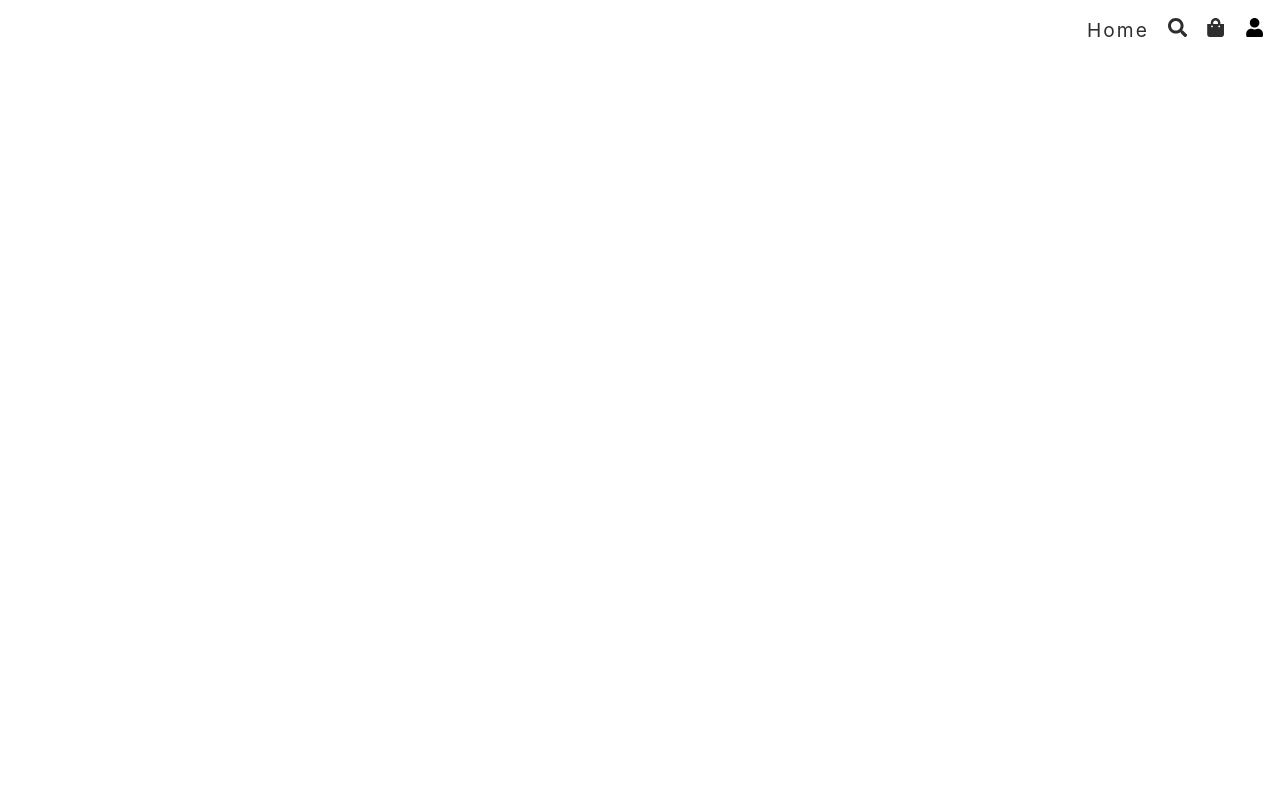
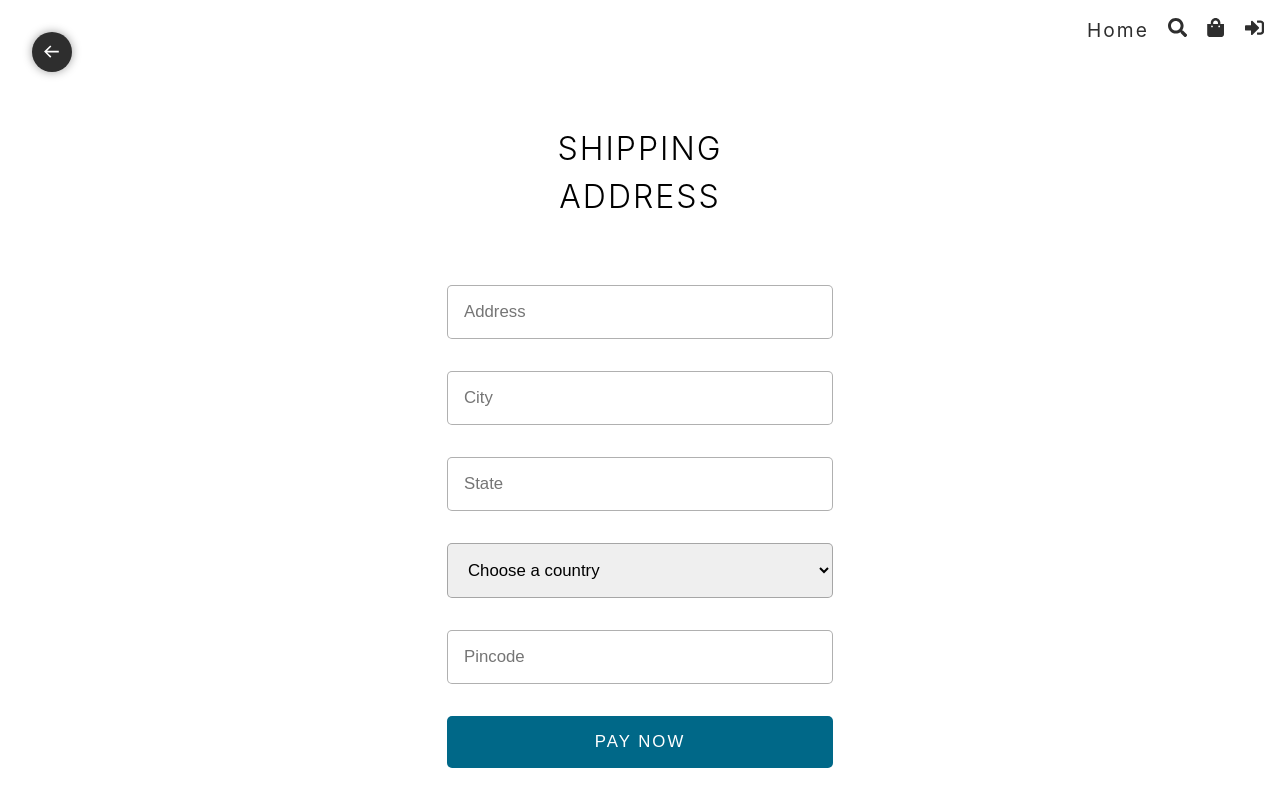
Before and after one commit to ayanhasnain03/eccomerce2024, a React (Vite) app in the folder eccomerce-frontend/: page /shipping in a window 1280 px wide. Before the commit this address had no page. Built offline with nearby package versions, Linux system fonts and the light colour scheme.

Commit message:
shipping form

```diff
--- a/eccomerce-frontend/src/App.tsx
+++ b/eccomerce-frontend/src/App.tsx
@@ -2,9 +2,11 @@
 import { lazy,Suspense } from "react";
 import Loader from "./components/loader";
 import Header from "./components/header";
+
 const  Home =lazy(()=>import("./pages/home"))
 const Search = lazy(()=>import("./pages/search"))
 const Cart = lazy(()=>import("./pages/cart"))
+const Shipping = lazy(()=>import("./pages/shipping"))
 //Admin Routes Importing
 // Admin Routes Importing
 const Dashboard = lazy(() => import("./pages/admin/dashboard"));
@@ -29,12 +31,20 @@
 const App = () => {
   return (
     <Router>
+      {/* Header */}
       <Header/>
     <Suspense fallback={<Loader/>}>
     <Routes>
         <Route path="/" element={<Home />}/>
         <Route path="/search" element={<Search/>} />
         <Route path="/cart" element={<Cart />}/>
+
+
+
+        {/* Logged in User Routes */}
+        <Route>
+        <Route path="/shipping" element={<Shipping />}/>
+        </Route>
 
 
 
--- a/eccomerce-frontend/src/components/header.tsx
+++ b/eccomerce-frontend/src/components/header.tsx
@@ -2,8 +2,8 @@
 import { FaSearch, FaShoppingBag, FaSignInAlt, FaSignOutAlt, FaUser} from "react-icons/fa"
 import { Link } from "react-router-dom"
 const user = {
-    _id:"bjgjgjgjh",
-    role:"admin"
+    _id:"",
+    role:""
 }
 const Header = () => {
   const [isOpen, setisOpen] = useState<boolean>(false);
--- /dev/null
+++ b/eccomerce-frontend/src/pages/shipping.tsx
@@ -0,0 +1,73 @@
+import { ChangeEvent, useState } from "react";
+import { BiArrowBack } from "react-icons/bi";
+import { useNavigate } from "react-router-dom";
+
+const Shipping = () => {
+    const navigate = useNavigate()
+  const [shippingInfo, setShippingInfo] = useState({
+    address: "",
+    city: "",
+    state: "",
+    country: "",
+    pincode: "",
+  });
+
+  const changeHandler = (e: ChangeEvent<HTMLInputElement | HTMLSelectElement>) => {
+    setShippingInfo(prev=>({...prev,[e.target.name]:e.target.value}))
+  };
+
+  return (
+    <div className="shipping">
+      <button className="back-btn" onClick={()=>navigate("/cart")}>
+        <BiArrowBack />
+      </button>
+      <form>
+        <h1>Shipping Address</h1>
+        <input
+          required
+          type="text"
+          placeholder="Address"
+          name="address"
+          value={shippingInfo.address}
+          onChange={changeHandler}
+        />
+        <input
+          required
+          type="text"
+          placeholder="City"
+          name="city"
+          value={shippingInfo.city}
+          onChange={changeHandler}
+        />
+        <input
+          required
+          type="text"
+          placeholder="State"
+          name="state"
+          value={shippingInfo.state}
+          onChange={changeHandler}
+        />
+        <select
+          name="country"
+          required
+          value={shippingInfo.country}
+          onChange={changeHandler}
+        >
+          <option value="">Choose a country</option>
+          <option value="india">India</option>
+        </select>
+        <input
+          required
+          type="number"
+          placeholder="Pincode"
+          name="pin Code"
+          value={shippingInfo.pincode}
+          onChange={changeHandler}
+        />
+        <button  type="submit">Pay Now</button>
+      </form>
+    </div>
+  );
+};
+
+export default Shipping;
--- /dev/null
+++ b/eccomerce-frontend/src/style/_shipping.scss
@@ -0,0 +1,51 @@
+.shipping {
+  @include flex;
+  .back-btn {
+    @include square(2.5rem);
+    background-color: $color2;
+    color: $color1;
+    @include flex;
+    position: fixed;
+    top: 2rem;
+    left: 2rem;
+    border-radius: 100%;
+    border: none;
+    outline: none;
+    cursor: pointer;
+    @include baseShadow;
+    svg {
+      transition: all 0.3s;
+    }
+    &:hover svg {
+      translate: -0.25rem;
+    }
+  }
+  > form {
+    max-width: 450px;
+    width: 100%;
+    @include flex(column, center, stretch, 2rem);
+    padding: 2rem;
+    > h1 {
+      @include heading(2px);
+      margin: 2rem;
+      text-align: center;
+    }
+    > input,
+    > select {
+    border: 1px solid rgba(31, 31, 31, 0.351);
+    padding: 1rem;
+    outline: none;
+    font-size: 1.05rem;
+      border-radius: 5px;
+    }
+    >button{
+        @include btn(1rem,$color3,$color1);
+        border-radius: 5px;
+        font-size:1.05rem;
+        text-transform: uppercase;
+        letter-spacing: 2px;
+        &:hover{opacity: 0.8}
+
+    }
+  }
+}
--- a/eccomerce-frontend/src/style/admin-styles/_mixin.scss
+++ b/eccomerce-frontend/src/style/admin-styles/_mixin.scss
@@ -46,3 +46,12 @@
 @mixin baseShadow() {
   box-shadow: 0 0 10px rgba(0, 0, 0, 0.384);
 }
+
+@mixin btn($p: 0.5rem 1rem, $bg, $color) {
+  cursor: pointer;
+  border: none;
+  outline: none;
+  padding: $p;
+  background-color: $bg;
+  color: $color;
+}
--- a/eccomerce-frontend/src/style/app.scss
+++ b/eccomerce-frontend/src/style/app.scss
@@ -36,6 +36,7 @@
   @import "admin-styles/mixin";
   @import "home.scss";
   @import "cart.scss";
+  @import "shipping.scss";
   @import "admin-styles/dashboard";
   @import "admin-styles/products";
   @import "admin-styles/chart";
```
